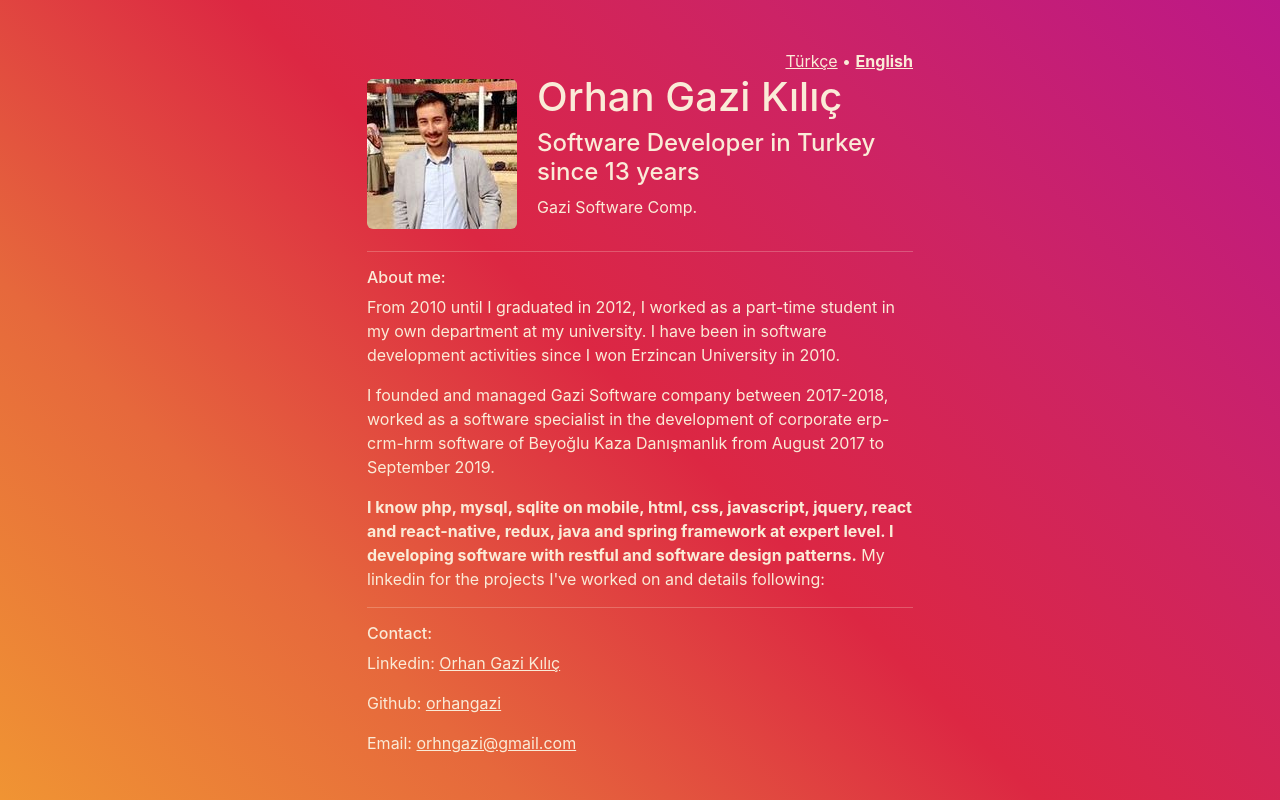
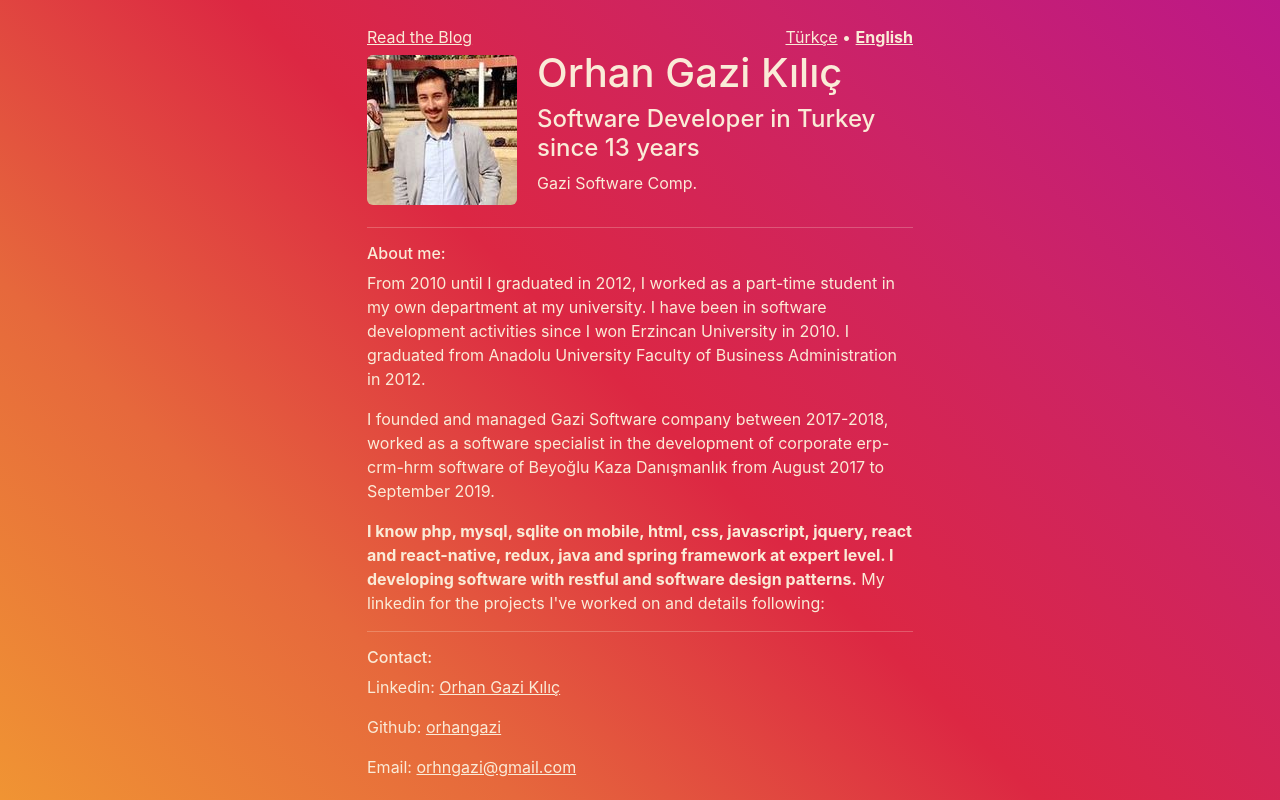
Before and after one commit to orhangazi/orhangazi, a React (Create React App) app: page / in a window 1280 px wide. Built offline with nearby package versions, Linux system fonts and the light colour scheme.

Commit message:
Türkçe ve İngilizce özet düzenlendi. Özetin üstüne Blog linki eklendi.

```diff
--- a/src/App.js
+++ b/src/App.js
@@ -14,8 +14,13 @@ function App() {
 					style={{paddingTop: 20}}
 				>
 					<div className="col-md-6">
-						<div className="row">
-							<div className="col" style={{textAlign: "right"}}>
+						<div className="row" style={{justifyContent: "space-between"}}>
+							<div className="col-md-auto">
+								<a href={"/blog"} style={{ color: "antiquewhite", cursor: "pointer", textDecoration: "underline"}}>
+									{language === "tr" ? "Blog'u Oku" : "Read the Blog"}
+								</a>
+							</div>
+							<div className="col-md-auto" style={{textAlign: "right"}}>
 								<a href={()=>false} onClick={(e) => {
 										setLanguage("tr")
 							}} style={{ color: "antiquewhite", cursor: "pointer", textDecoration: "underline", fontWeight: language==="tr"?"bold":"normal"}}>
--- a/src/components/SummaryEn.js
+++ b/src/components/SummaryEn.js
@@ -4,7 +4,7 @@ const SummaryEn = () => {
 				<h6>About me:</h6>
 				<p>
 					From 2010 until I graduated in 2012, I worked as a part-time student in my own department at my university. I have been
-					in software development activities since I won Erzincan University in 2010.
+					in software development activities since I won Erzincan University in 2010. I graduated from Anadolu University Faculty of Business Administration in 2012.
 				</p>
 				<p>
 					I founded and managed Gazi Software company between 2017-2018, worked as a software specialist in the development of
--- a/src/components/SummaryTr.js
+++ b/src/components/SummaryTr.js
@@ -4,7 +4,7 @@ const SummaryTr = () => {
 			<h6>Hakkımda:</h6>
 			<p>
 				2010 yılından 2012 yılında mezun olana kadar üniversitemde kendi bölümümde kısmi süreli çalışan öğrenci olarak çalıştım.
-				2010 yılında Erzincan Üniversite'sini kazandıktan bu yana yazılım geliştirme faaliyetlerinde bulundum.
+				2010 yılında Erzincan Üniversite'sini kazandıktan bu yana yazılım geliştirme faaliyetlerinde bulundum. 2012 yılında Anadolu Üniversitesi İşletme Fakültesinden mezun oldum.
 			</p>
 			<p>
 				2017-2018 yılları arasında Gazi Yazılım şirketini kurup yönettim, 2017 Ağustos ayından 2019 Eylül ayına kadar Beyoğlu
```
